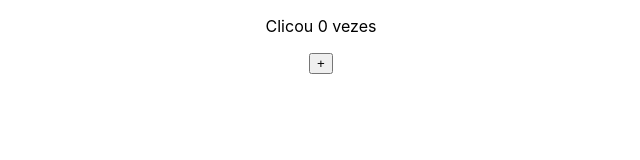
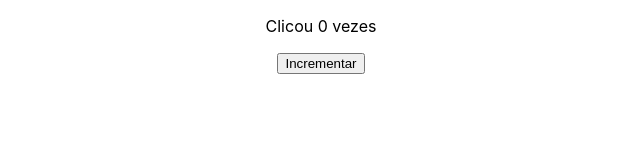
Before and after one commit to raqueldebiase/todo-list, a React (Create React App) app in the folder todo-list/: page / in a window 1280 px wide. Shown: the top 160 px of the page, without its empty margins (319-959 px from the left). Built offline with nearby package versions, Linux system fonts and the light colour scheme.

Commit message:
Fix: usando useState na função

```diff
--- a/todo-list/src/App.js
+++ b/todo-list/src/App.js
@@ -1,30 +1,19 @@
-
 import './App.css';
 import Botao from './Botao';
-import React from 'react';
+import React, { useState } from 'react';
 
 
 
-class Numero extends React.Component{
-  constructor(props){
-    super(props)
-    this.state = {
-      count: 0
-    }
-  }
+function Numero(){
+  const [count, setCount] = useState (0)
 
-  componentDidUpdate(){
-    document.title = `Clicou ${this.state.count} vezes`
-  }
+  return(
+    <div className='App'>
+    <p>Clicou {count} vezes</p>
+    <Botao titulo='Incrementar' onClickHandler={() => setCount (count+1)}></Botao>
+    </div>
+  )
 
-  render (){
-    return (
-      <div className="App">
-      <p>Clicou {this.state.count} vezes</p>
-      <Botao titulo="+" onClickHandler={() => this.setState({count: this.state.count+1})}></Botao>
-      </div>
-    );
-  }
 }
 
 export default Numero;
```
